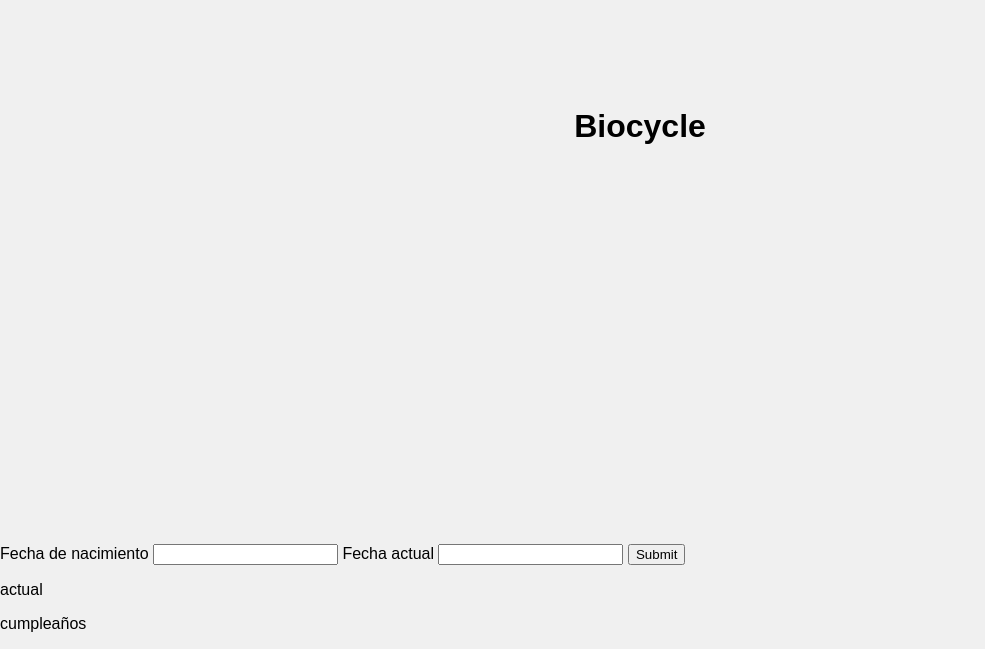
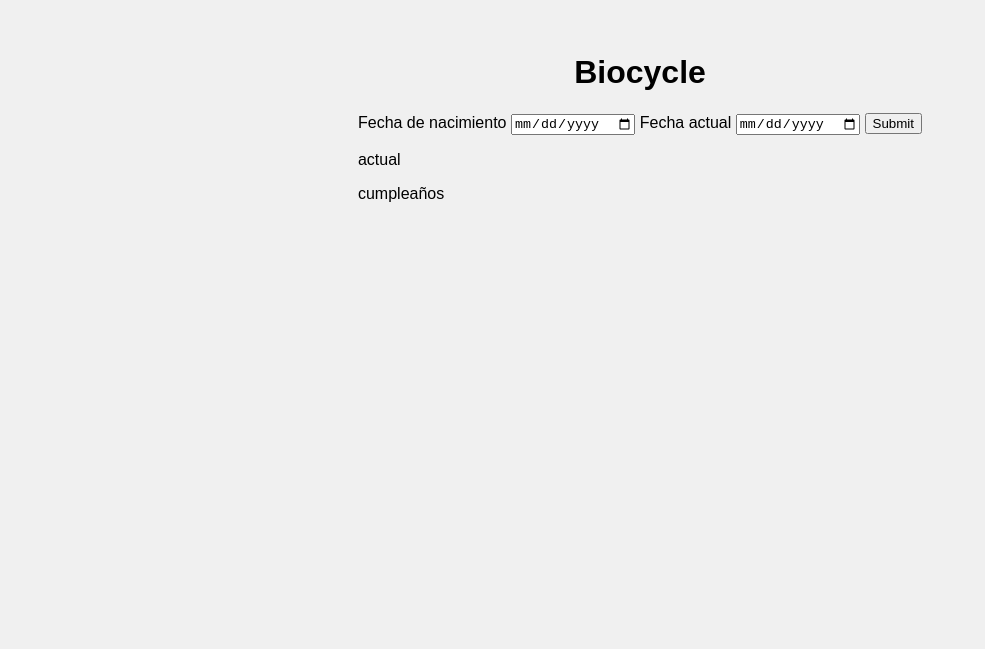
Before and after one commit to Tigermisu/clase-apps-web, a website: page biocycle/public/index.html in a window 1280 px wide. Shown: the part 274-923 px from the top of the page, without its empty margins (0-985 px from the left). After the commit the page ends 800 px from the top, so only its background shows below. Drawn offline with nearby package versions, Linux system fonts and the light colour scheme.

Commit message:
fixed styles and added date picker

```diff
--- a/biocycle/public/index.html
+++ b/biocycle/public/index.html
@@ -10,15 +10,15 @@
 <body>
     <div class="wrapper">
         <h1>Biocycle</h1>
-    </div><br>
+        <div class="content">
+            Fecha de nacimiento <input type="date" name="birthday" id="birthday" />
+            Fecha actual <input type="date" name="today" id="today" />
+            <input type="submit" id="submit" /><br>
+            <p id="actual">actual</p>
+            <p id="cumpleanos">cumpleaños</p>
+        </div>
+    </div>
 
-	<div>
-	Fecha de nacimiento <input type="datetime" name="birthday" id="birthday" />
-            Fecha actual <input type="datetime" name="today" id="today" />
-            <input type="submit" id="submit" /><br>
-	<p id="actual">actual</p>
-	<p id="cumpleanos">cumpleaños</p>
-	</div>
 	<script
   src="https://code.jquery.com/jquery-3.2.1.min.js"
   integrity="sha256-hwg4gsxgFZhOsEEamdOYGBf13FyQuiTwlAQgxVSNgt4="
--- a/biocycle/public/style.css
+++ b/biocycle/public/style.css
@@ -10,4 +10,5 @@ body {
     height: 100vh;
     align-items: center;
     justify-content: center;
+    flex-direction: column;
 }
```
